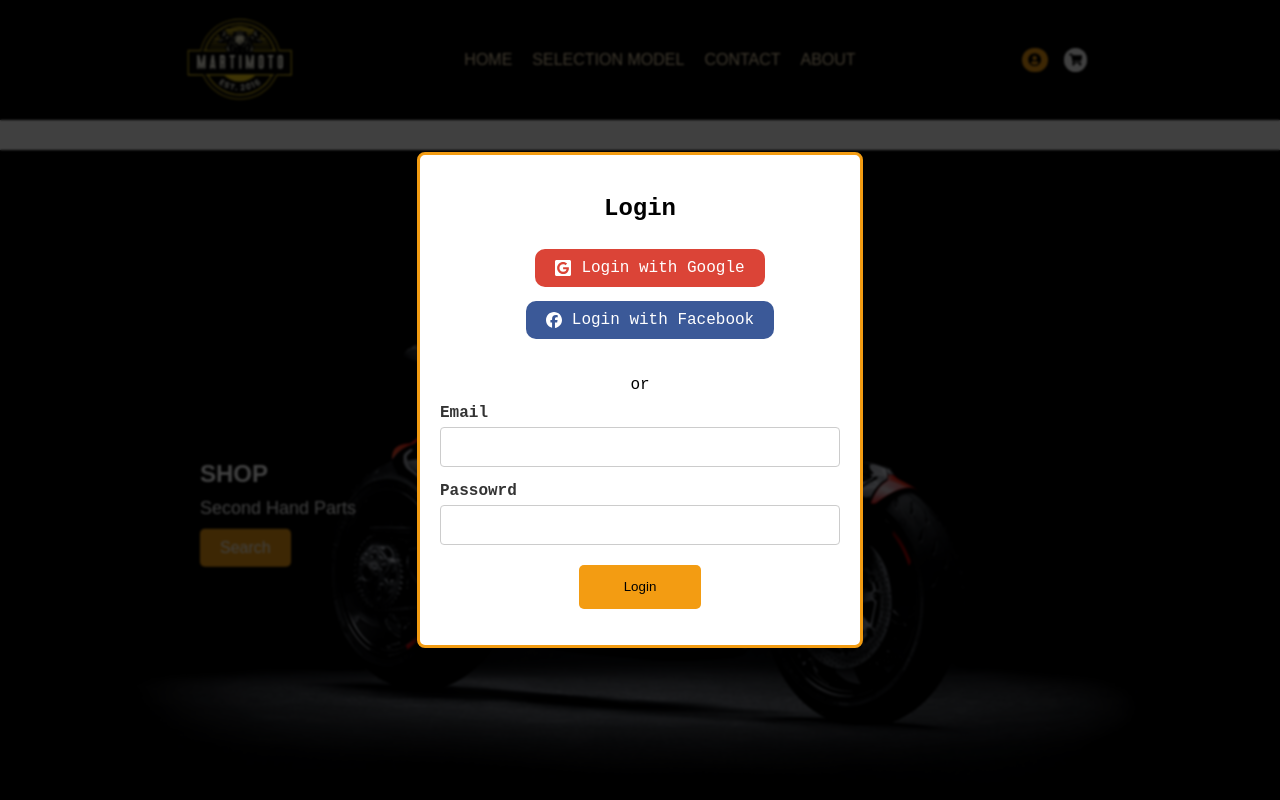
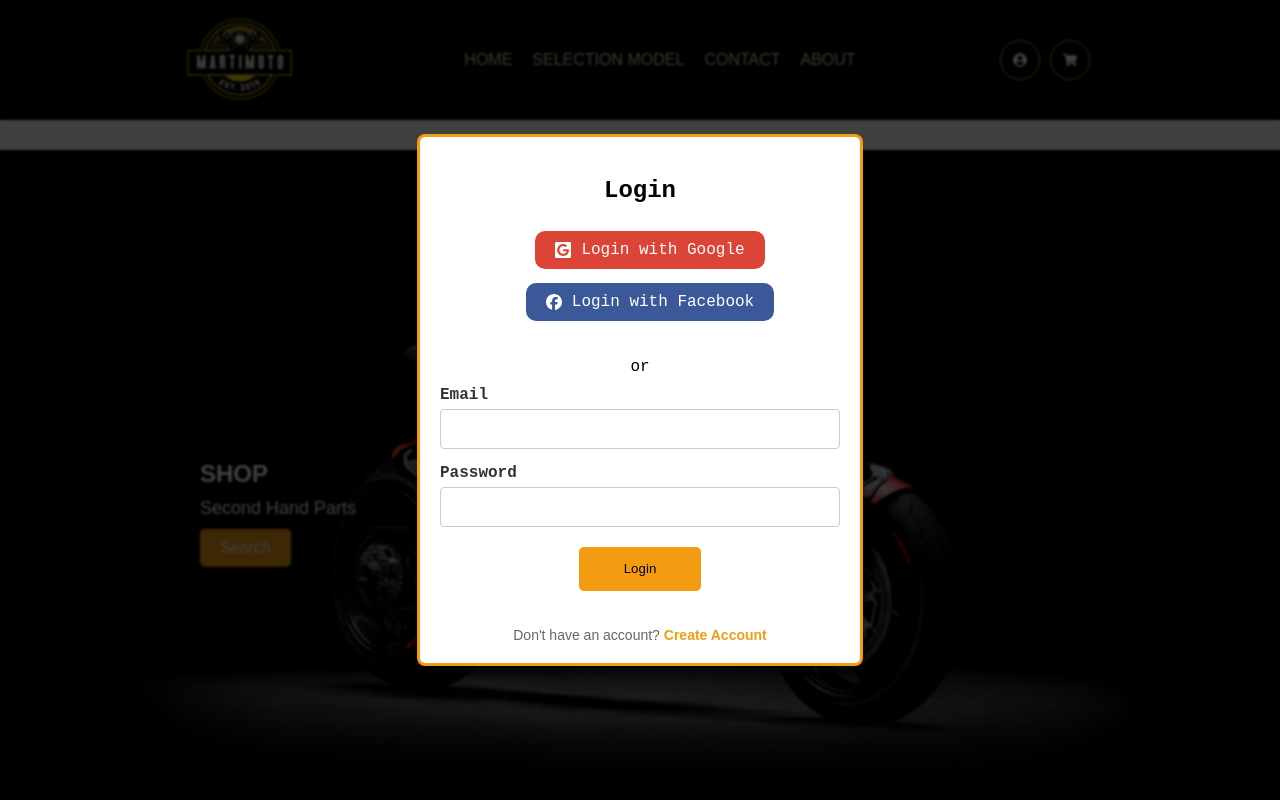
Before and after one commit to dsimplichev/martimoto, a React (Create React App) app: page / in a window 1280 px wide. Both pictures are taken after a click on the button 1035 px from the left and 59 px from the top of the page. Shown: the top 800 px of the page. Built offline with nearby package versions, Linux system fonts and the light colour scheme.

Commit message:
trying to do when click on create account to close login form and open register form

```diff
--- a/src/pages/login/Login.jsx
+++ b/src/pages/login/Login.jsx
@@ -1,15 +1,17 @@
-import './login.css'
+import './login.css';
 import React, { useState } from 'react';
 
 import { ImGoogle2 } from "react-icons/im";
 import { FaFacebook } from "react-icons/fa6";
+import Register from '../register/Register';
 
-
-function Login() {
+function Login( onClose, onCreateAccountClick ) {
     const [formData, setFormData] = useState({
         email: '',
         password: '',
     });
+
+
 
     const onChange = (e) => {
         setFormData({
@@ -35,18 +37,21 @@ function Login() {
                     </div>
                     <div className='or'>or</div>
                     <form>
-
                         <label htmlFor='email'>Email</label>
                         <input type="email" name="email" id="email" />
-                        <label htmlFor='password'>Passowrd</label>
+                        <label htmlFor='password'>Password</label>
                         <input type="password" name="password" id="password" onChange={onChange} />
                         <input className='btn__login' type="submit" value="Login" />
+                    </form>
 
-                    </form>
+                    <div className="register-prompt">
+                        Don't have an account?{' '}
+                        <span className="create-account" onClick={onCreateAccountClick}>Create Account</span>
+                    </div>
                 </div>
             </div>
         </div>
-    )
+    );
 }
 
 export default Login;
--- a/src/pages/login/login.css
+++ b/src/pages/login/login.css
@@ -153,3 +153,20 @@ input[type="password"] {
 .facebook__icon {
     padding-right: 10px;
 }
+
+.register-prompt {
+    margin-top: 20px;
+    font-size: 14px;
+    color: #666;
+    text-align: center;
+}
+
+.create-account {
+    color: #f39c12;
+    cursor: pointer;
+    font-weight: bold;
+}
+
+.create-account:hover {
+    text-decoration: underline;
+}
--- a/src/pages/navbar/Nav.jsx
+++ b/src/pages/navbar/Nav.jsx
@@ -11,6 +11,11 @@ import { FaShoppingCart } from "react-icons/fa";
 function Nav() {
     const [showRegister, setShowRegister] = useState(false)
     const [showLogin, setShowLogin] = useState(false);
+
+    const toggleForms = () => {
+        setShowLogin(false);
+        setShowRegister(true);
+    };
 
     return (
         <div className="navbar">
@@ -30,7 +35,7 @@ function Nav() {
                 </div>
             </div>
             {showRegister && <Register onClose={() => setShowRegister(false)} />}
-            {showLogin && <Login onClose={() => setShowLogin(false)} />}
+            {showLogin && <Login onClose={() => setShowLogin(false)} onCreateAccountClick={toggleForms} />}
         </div>
     );
 }
--- a/src/pages/navbar/nav.css
+++ b/src/pages/navbar/nav.css
@@ -1,4 +1,3 @@
-
 .navbar {
     background-color: black;
     padding: 10px 20px;
@@ -8,8 +7,8 @@
     color: white;
     position: relative;
     z-index: 1000;
+}
 
-}
 
 .navbar-content {
     display: flex;
@@ -18,6 +17,13 @@
     width: 100%;
     margin-right: 170px;
 }
+
+
+.logo {
+    height: 100px;
+    margin-left: 160px;
+}
+
 
 .nav-links {
     list-style: none;
@@ -39,30 +45,29 @@
     color: yellow;
 }
 
+
 .btn {
     display: flex;
     gap: 10px;
     margin-left: auto;
-
 }
 
-.user {
-    background-color: #f39c12;
-    border-radius: 50px;
-    border: solid black;
 
-
+.user, .ShoppingCart {
+    background-color: black;
+    color: white;
+    border-radius: 50%;
+    border: 1px solid #f39c12;
+    padding: 12px;
+    font-size: 14px;
+    cursor: pointer;
+    display: flex;
+    align-items: center;
+    justify-content: center;
+    transition: background-color 0.3s, transform 0.3s;
 }
 
-.ShoppingCart {
-    background-color: white;
-    border-radius: 50px;
-    border: solid black;
-    padding: 5px 5px;
+.user:hover, .ShoppingCart:hover {
+    background-color: #f39c12;
+    transform: scale(1.1);
 }
-
-.logo {
-    height: 100px;
-
-    margin-left: 160px;
-}
```
